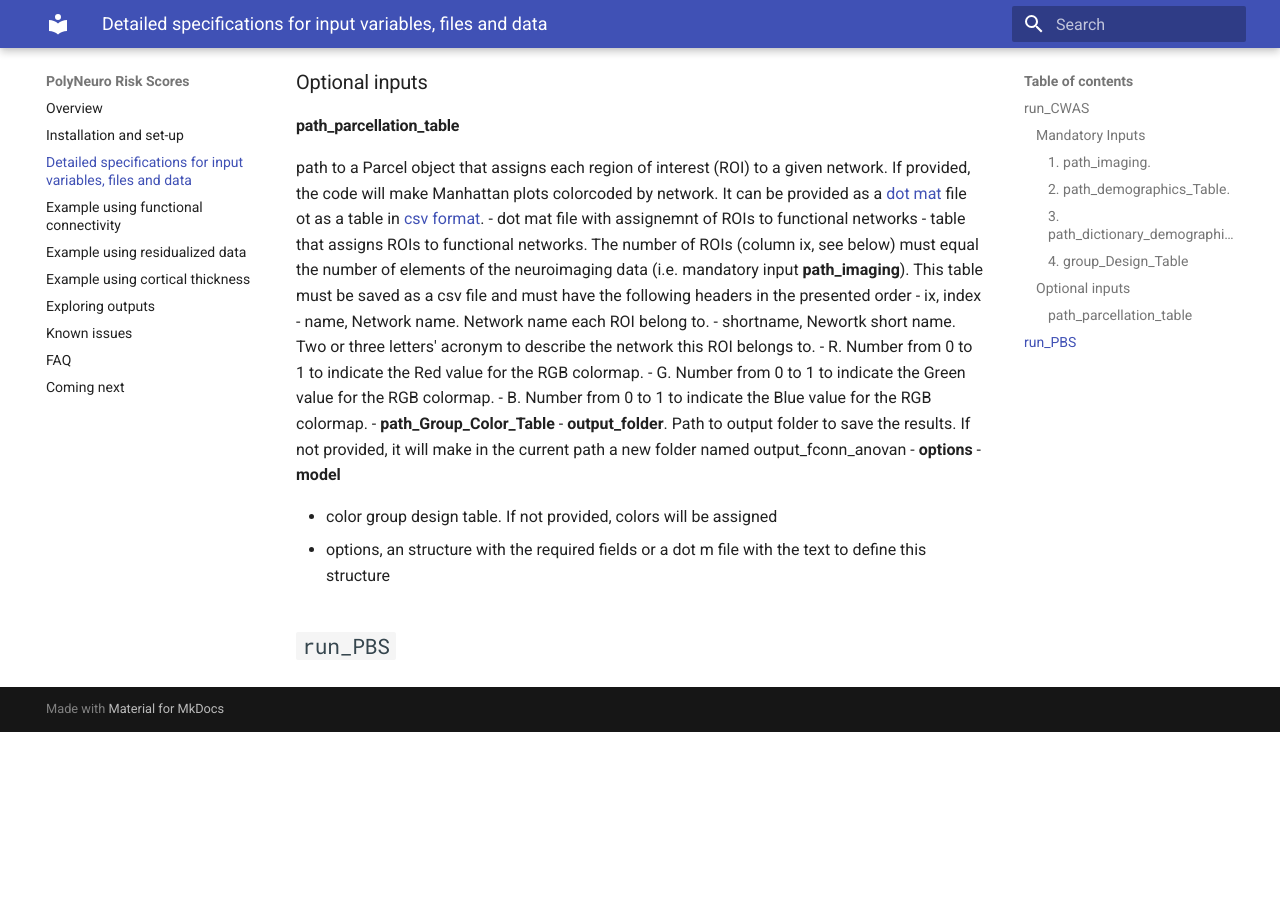
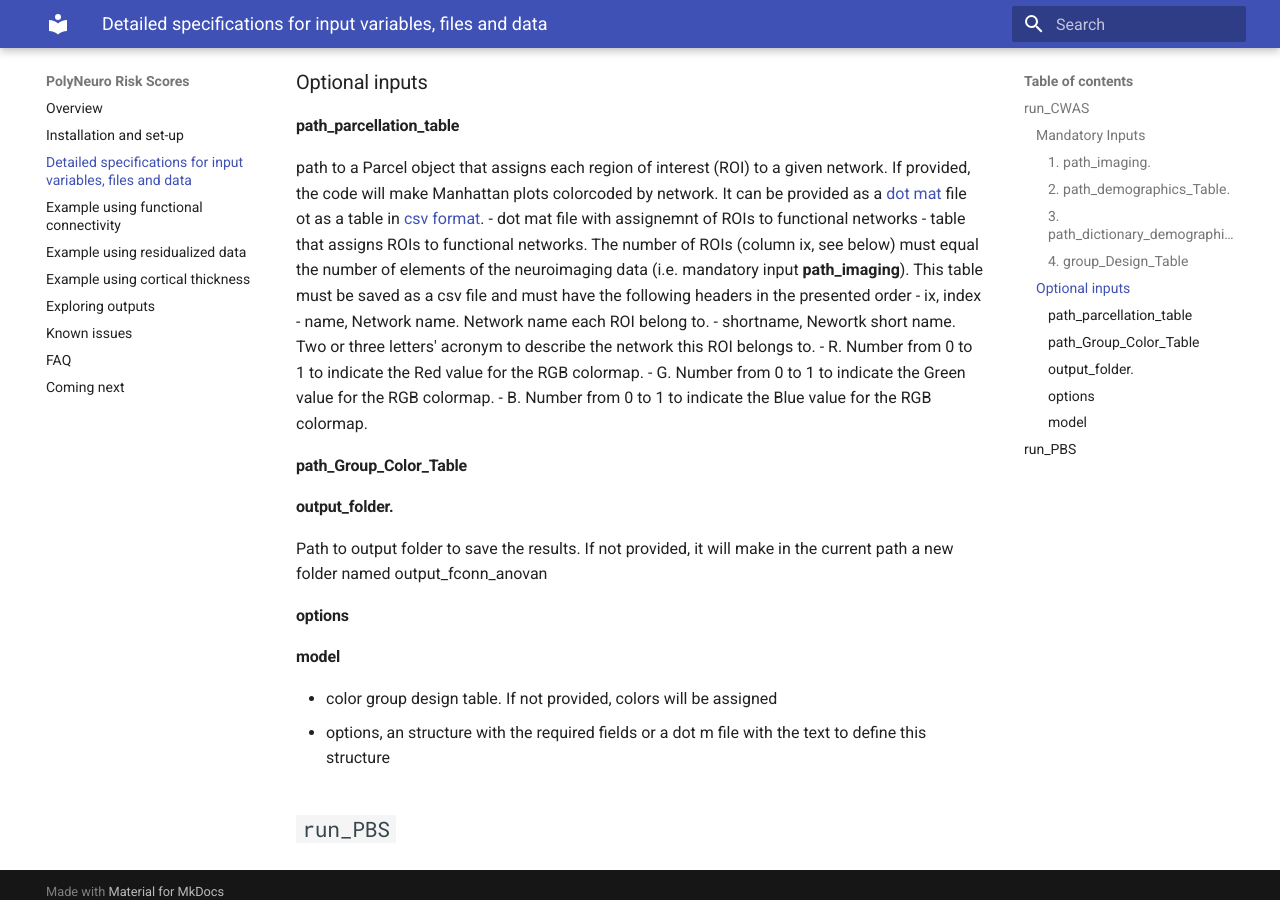
Before and after one commit to omiranda/polyneuro_risk_score, an MkDocs documentation site: the page built from docs/detailed_description.md, in a window 1280 px wide and 900 px high, scrolled down 2356 px. Built offline with MkDocs 1.6.1 and Material for MkDocs 9.7.7, drawn with Linux system fonts in a browser that asks for light colours; formulas are drawn with MathJax 3; old or Windows-style settings are respelled for this version of MkDocs; before the commit the page ends 3088 px from its top, so only the background shows below that.

Commit message:
Update detailed_description.md

```diff
--- a/docs/detailed_description.md
+++ b/docs/detailed_description.md
@@ -68,10 +68,11 @@ It can be provided as a [dot mat](./detailed_specs/HCP_ColeAnticevic.mat) file o
     - R. Number from 0 to 1 to indicate the Red value for the RGB colormap.
     - G. Number from 0 to 1 to indicate the Green value for the RGB colormap.
     - B. Number from 0 to 1 to indicate the Blue value for the RGB colormap.
-- **path_Group_Color_Table**
-- **output_folder**. Path to output folder to save the results. If not provided, it will make in the current path a new folder named output_fconn_anovan
-- **options**
-- **model**
+#### **path_Group_Color_Table**
+#### **output_folder**.
+Path to output folder to save the results. If not provided, it will make in the current path a new folder named output_fconn_anovan
+#### **options**
+#### **model**
 
 
 
```
